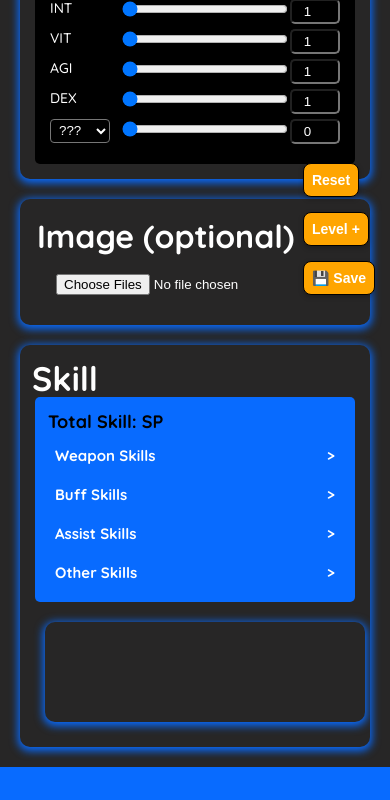
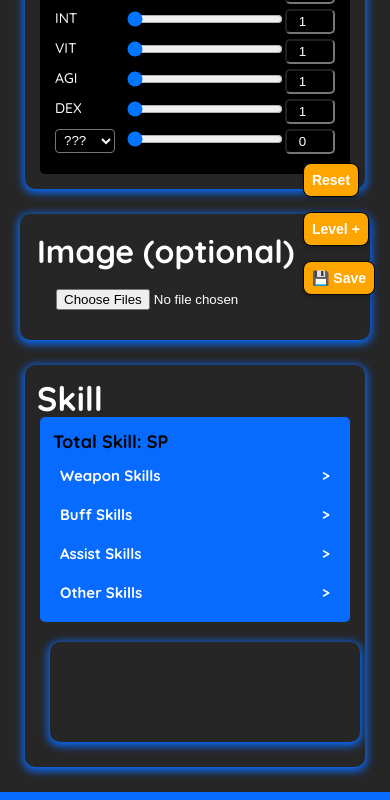
Before and after one commit to Salman636/BUILD-SKILL-TORAM, a plain HTML site: page build-skill.html in a window 390 px wide. Shown: the part 514-1314 px from the top of the page. Drawn offline with nearby package versions, Linux system fonts and the light colour scheme.

Commit message:
css update

```diff
--- a/CODE/css/menu.css
+++ b/CODE/css/menu.css
@@ -478,7 +478,7 @@ footer {
     .des,
     .stt,
     .skl {
-        margin: 20px;
+        margin: 25px;
         padding: 15px;
     }
 
```
